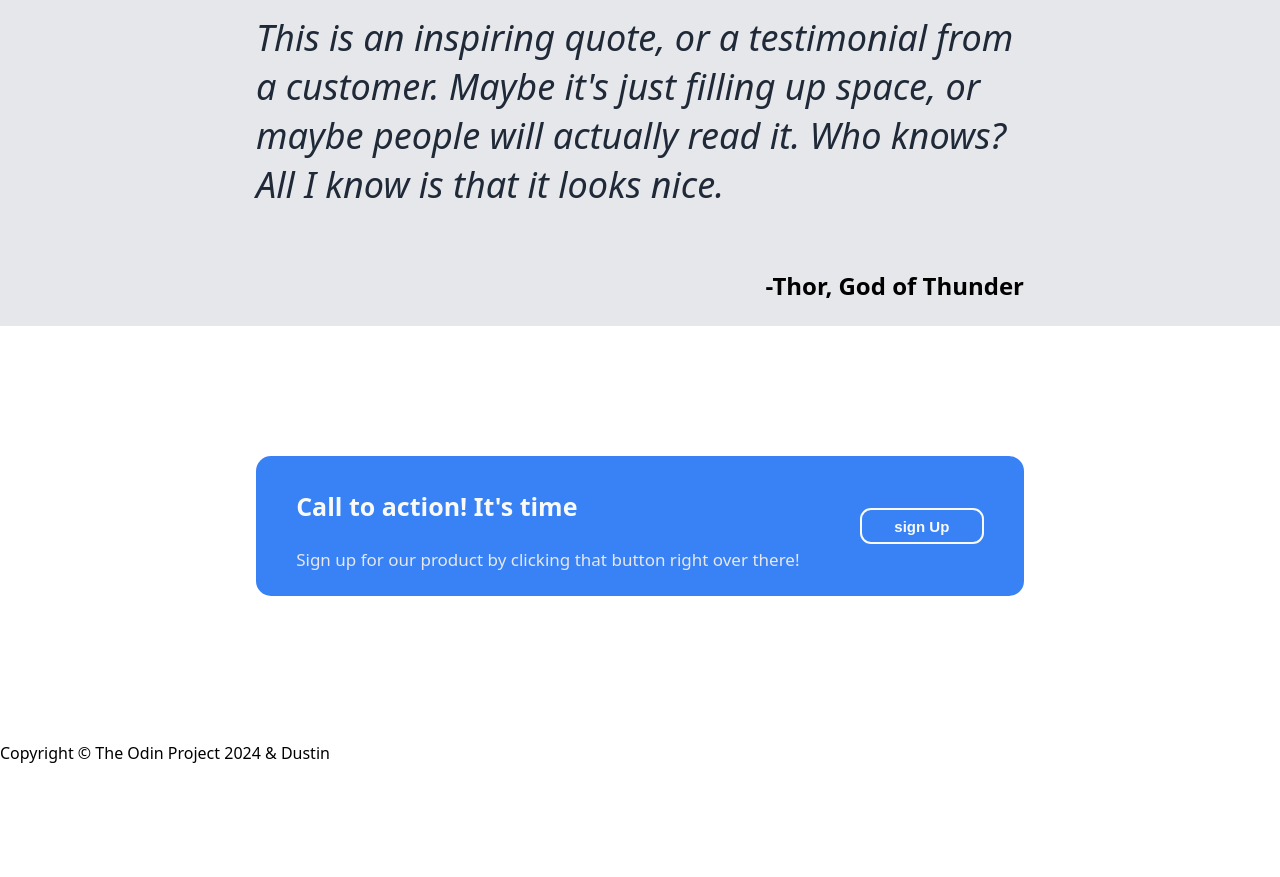
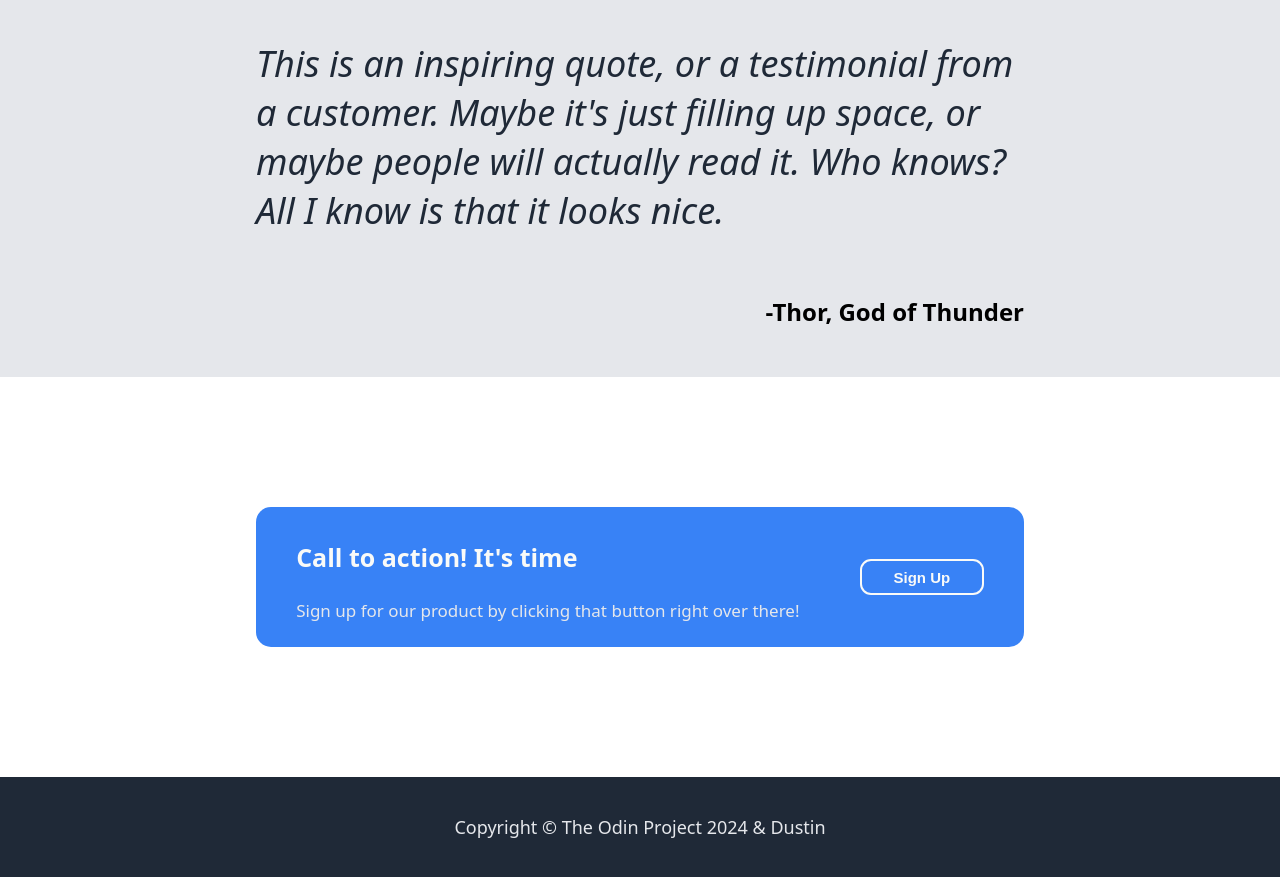
Before and after one commit to CalebNdumbu/Odin-product-landing, a plain HTML site: page index.html in a window 1280 px wide. Shown: the part 928-1805 px from the top of the page. Before the commit the page ends 1708 px from the top, so only its background shows below. Drawn offline with Linux system fonts and the light colour scheme.

Commit message:
Add HTML and CSS for footer

```diff
--- a/index.html
+++ b/index.html
@@ -75,7 +75,7 @@
               Sign up for our product by clicking that button right over there!
             </p>
           </div>
-          <button>sign Up</button>
+          <button>Sign Up</button>
         </div>
       </section>
     </main>
--- a/style.css
+++ b/style.css
@@ -129,6 +129,7 @@ main {
   padding: 0 20%;
   display: flex;
   align-items: center;
+  min-height: 400px;
 }
 .testimonial-quote {
   display: flex;
@@ -190,3 +191,14 @@ main {
   font-size: 15px;
   border: 2px solid;
 }
+
+footer {
+  background-color: #1f2937;
+  min-height: 100px;
+  color: #e5e7eb;
+  display: flex;
+  justify-content: center;
+  align-items: center;
+  font-weight: lighter;
+  font-size: 18px;
+}
```
